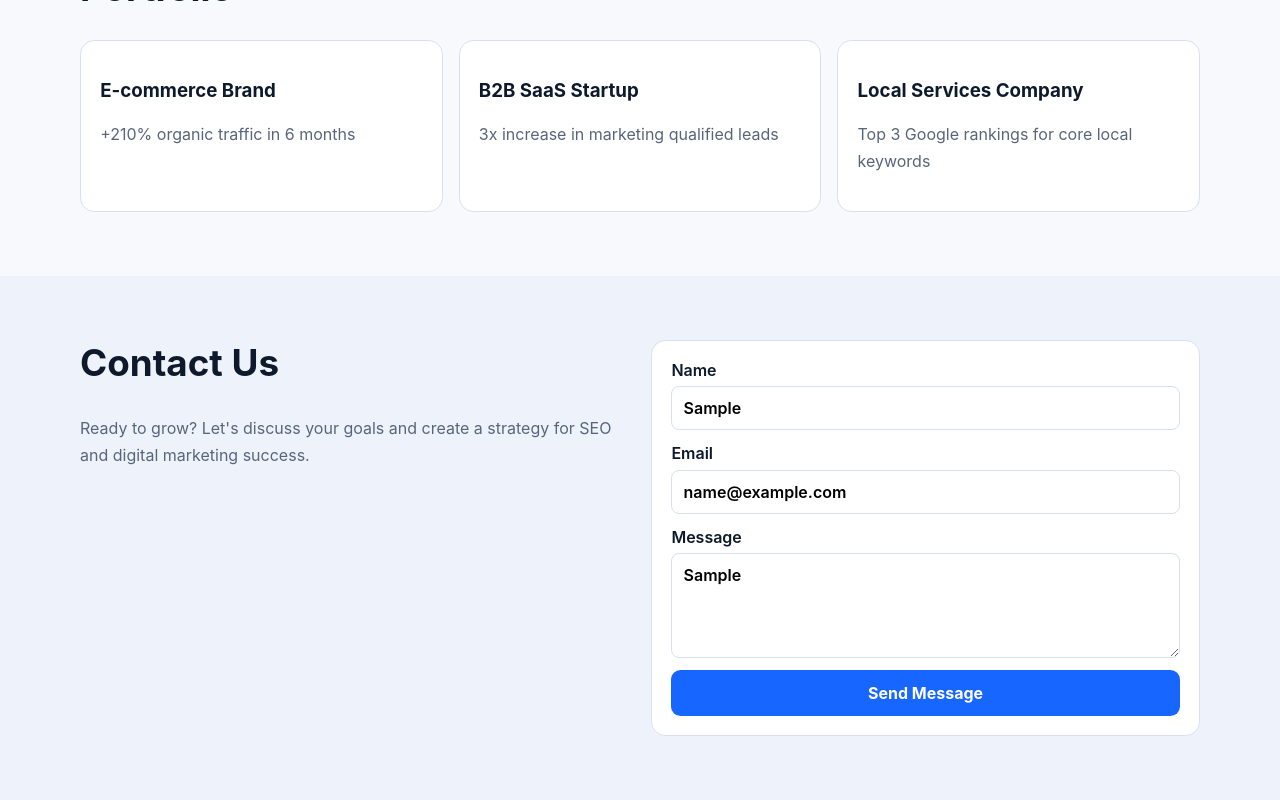
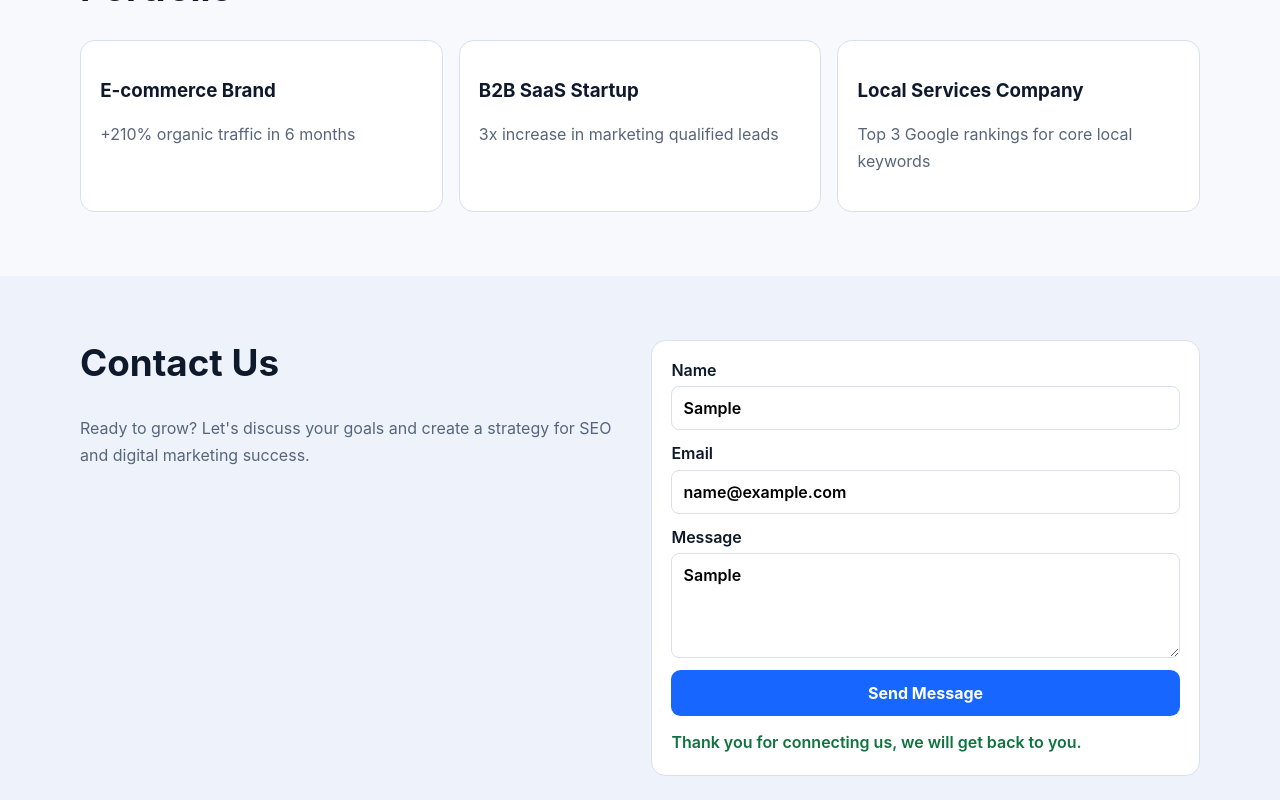
Before and after one commit to patidarshubham1/highesttechnologies, a Next.js app: page / in a window 1280 px wide. Both pictures are taken after typing "Sample", "name@example.com", "Sample" into the empty fields and a click on the button "Send Message". Shown: the part 1426-2226 px from the top of the page. Built offline with nearby package versions, Linux system fonts and the light colour scheme.

Commit message:
Add consultation form success message on submit

```diff
--- a/app/globals.css
+++ b/app/globals.css
@@ -191,6 +191,12 @@ button {
   cursor: pointer;
 }
 
+.form-success {
+  margin: 0;
+  color: #10733f;
+  font-weight: 600;
+}
+
 @media (max-width: 900px) {
   .hero-grid,
   .cards,
--- a/app/page.tsx
+++ b/app/page.tsx
@@ -1,3 +1,7 @@
+"use client";
+
+import { FormEvent, useState } from "react";
+
 const services = [
   {
     title: "SEO Strategy & Execution",
@@ -32,6 +36,13 @@ const portfolioItems = [
 ];
 
 export default function HomePage() {
+  const [submitted, setSubmitted] = useState(false);
+
+  const handleSubmit = (event: FormEvent<HTMLFormElement>) => {
+    event.preventDefault();
+    setSubmitted(true);
+  };
+
   return (
     <div>
       <header className="header">
@@ -123,7 +134,7 @@ export default function HomePage() {
                 Ready to grow? Let&apos;s discuss your goals and create a strategy for SEO and digital marketing success.
               </p>
             </div>
-            <form className="contact-form">
+            <form className="contact-form" onSubmit={handleSubmit}>
               <label>
                 Name
                 <input type="text" name="name" placeholder="Your name" />
@@ -136,7 +147,12 @@ export default function HomePage() {
                 Message
                 <textarea name="message" rows={4} placeholder="Tell us about your project" />
               </label>
-              <button type="button">Send Message</button>
+              <button type="submit">Send Message</button>
+              {submitted && (
+                <p className="form-success" role="status" aria-live="polite">
+                  Thank you for connecting us, we will get back to you.
+                </p>
+              )}
             </form>
           </div>
         </section>
```
